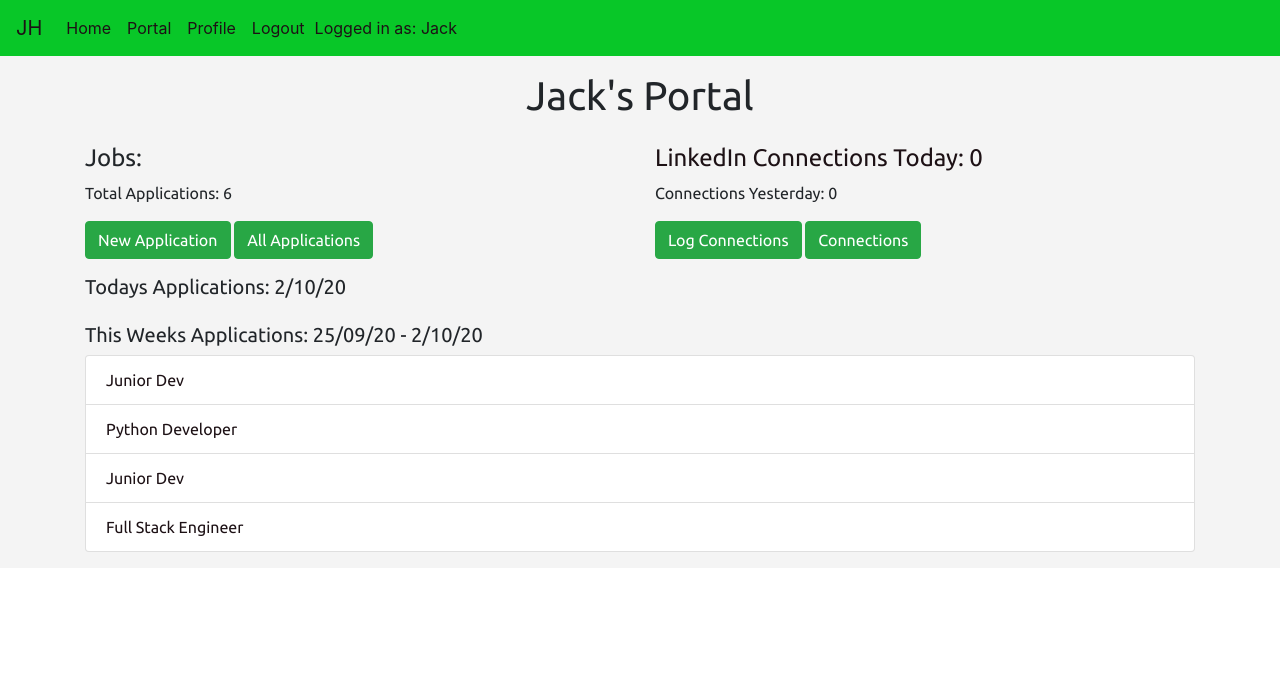
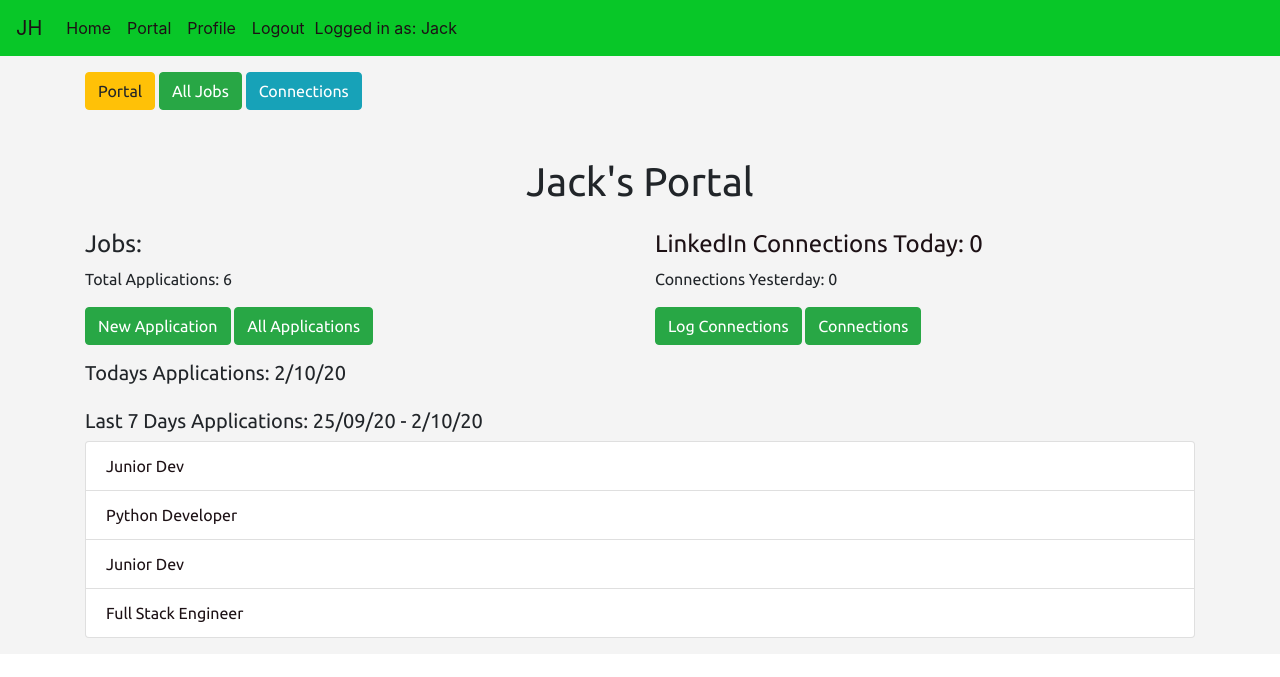
Before and after one commit to JackSnowdon/JobHunter, a Django app: page /portal/portal/ in a window 1280 px wide. Shown: the top 677 px of the page. Run offline with Django 3.2, Linux system fonts and the light colour scheme; a user stored in the database is signed in; data comes from the database, SQL or seed files in the repository; both versions use the stored data as it was after the commit; parts of the project's set-up code (start-up, migrations or seed data) failed here and were passed over; some libraries are stand-ins or nearby versions.

Commit message:
Connections fix + UX updates

```diff
--- a/portal/templates/connections.html
+++ b/portal/templates/connections.html
@@ -5,6 +5,7 @@
         <div class="col-12">
             <a href="{% url 'portal' %}" role="button" class="btn btn-warning" aria-disabled="false">Portal</a>
             <a href="{% url 'view_all_applications' %}" role="button" class="btn btn-success" aria-disabled="false">All Jobs</a>
+            <a href="{% url 'connections' %}" role="button" class="btn btn-info" aria-disabled="false">Connections</a>
         </div>
     </div>
 </section>
@@ -24,8 +25,8 @@
             <h5>All Connections: {{ total_cons }}</h5>
         </div>
         <div class="col-12">
+            <p>{{ today }}</p>
             <h5>Today Cons: {{ today_cons_total }}</h5>
-            <p>{{ today }}</p>
         </div>
         <div class="col-12">
             <h5>Yesterday: {{ yday_cons_total }}</h5>
--- a/portal/templates/filtered_applications.html
+++ b/portal/templates/filtered_applications.html
@@ -4,7 +4,8 @@
     <div class="row mb-5">
         <div class="col-12">
             <a href="{% url 'portal' %}" role="button" class="btn btn-warning" aria-disabled="false">Portal</a>
-            <a href="{% url 'view_all_applications' %}" role="button" class="btn btn-warning" aria-disabled="false">All Jobs</a>
+            <a href="{% url 'view_all_applications' %}" role="button" class="btn btn-success" aria-disabled="false">All Jobs</a>
+            <a href="{% url 'connections' %}" role="button" class="btn btn-info" aria-disabled="false">Connections</a>
         </div>
     </div>
 </section>
--- a/portal/templates/new_connection_entry.html
+++ b/portal/templates/new_connection_entry.html
@@ -4,6 +4,8 @@
     <div class="row mb-5">
         <div class="col-12">
             <a href="{% url 'portal' %}" role="button" class="btn btn-warning" aria-disabled="false">Portal</a>
+            <a href="{% url 'view_all_applications' %}" role="button" class="btn btn-success" aria-disabled="false">All Jobs</a>
+            <a href="{% url 'connections' %}" role="button" class="btn btn-info" aria-disabled="false">Connections</a>
         </div>
     </div>
 </section>
--- a/portal/templates/new_job_application.html
+++ b/portal/templates/new_job_application.html
@@ -3,7 +3,9 @@
 <section class="button-nav">
     <div class="row mb-5">
         <div class="col-12">
-            <a href="{% url 'portal' %}" role="button" class="btn btn-warning" aria-disabled="false">Back</a>
+            <a href="{% url 'portal' %}" role="button" class="btn btn-warning" aria-disabled="false">Portal</a>
+            <a href="{% url 'view_all_applications' %}" role="button" class="btn btn-success" aria-disabled="false">All Jobs</a>
+            <a href="{% url 'connections' %}" role="button" class="btn btn-info" aria-disabled="false">Connections</a>
         </div>
     </div>
 </section>
--- a/portal/templates/portal.html
+++ b/portal/templates/portal.html
@@ -1,4 +1,14 @@
 {% extends 'base.html' %} {% load static %} {% block page_title %} Job Hunter | {{ profile }}'s Portal{% endblock %} {% block content %}
+
+<section class="button-nav">
+    <div class="row mb-5">
+        <div class="col-12">
+            <a href="{% url 'portal' %}" role="button" class="btn btn-warning" aria-disabled="false">Portal</a>
+            <a href="{% url 'view_all_applications' %}" role="button" class="btn btn-success" aria-disabled="false">All Jobs</a>
+            <a href="{% url 'connections' %}" role="button" class="btn btn-info" aria-disabled="false">Connections</a>
+        </div>
+    </div>
+</section>
 
 <section class="header">
     <div class="row mb-3">
@@ -42,7 +52,7 @@
             </ul>
         </div> -->
         <div class="col-12 mb-3">
-            <h5>This Weeks Applications: {{week_ago|date:"j/m/y"}} - {{today|date:"j/m/y"}}</h5>
+            <h5>Last 7 Days Applications: {{week_ago|date:"j/m/y"}} - {{today|date:"j/m/y"}}</h5>
             <ul class="list-group">
                 {% for j in week_jobs %}
                 <li class="list-group-item"><a href="{% url 'job' j.pk %}" class="job-link">{{ j }}</a></li>
--- a/portal/templates/view_all_applications.html
+++ b/portal/templates/view_all_applications.html
@@ -3,7 +3,9 @@
 <section class="button-nav">
     <div class="row mb-5">
         <div class="col-12">
-            <a href="{% url 'portal' %}" role="button" class="btn btn-warning" aria-disabled="false">Back</a>
+            <a href="{% url 'portal' %}" role="button" class="btn btn-warning" aria-disabled="false">Portal</a>
+            <a href="{% url 'view_all_applications' %}" role="button" class="btn btn-success" aria-disabled="false">All Jobs</a>
+            <a href="{% url 'connections' %}" role="button" class="btn btn-info" aria-disabled="false">Connections</a>
         </div>
     </div>
 </section>
--- a/portal/views.py
+++ b/portal/views.py
@@ -198,7 +198,7 @@ def connections(request):
     profile = request.user.profile
     cons = profile.connects.all().order_by("-date")
     today = date.today()
-    total_cons = get_sum_value(cons, 0)
+    total_cons = get_sum_value(cons, "all")
     today_cons, today_cons_total = get_single_day_cons(cons, 0)
     yday_cons, yday_cons_total = get_single_day_cons(cons, 1)
     week_cons_total = get_sum_value(cons, 7)
@@ -220,6 +220,10 @@ def get_sum_value(con_query, counter):
     today = date.today()
     if counter == 0:
         cons = con_query.filter(date=today)
+    elif counter == "all":
+        ob = con_query.last()
+        start_date = ob.date
+        cons = con_query.filter(date__gte=start_date)
     else:
         day = today - timedelta(days=counter)
         cons = con_query.filter(date__gte=day)
```
Also changed, not shown: db.sqlite3.
